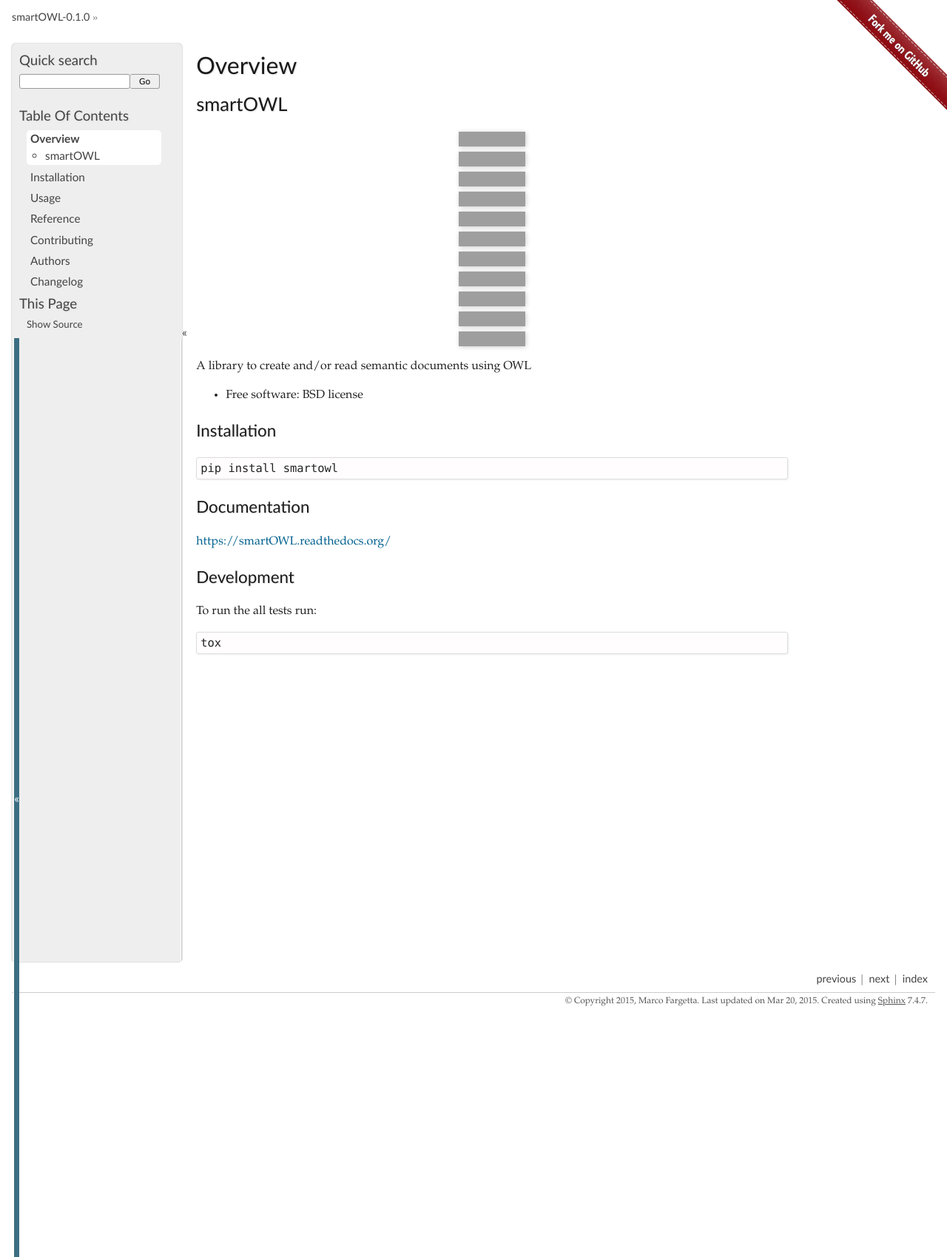
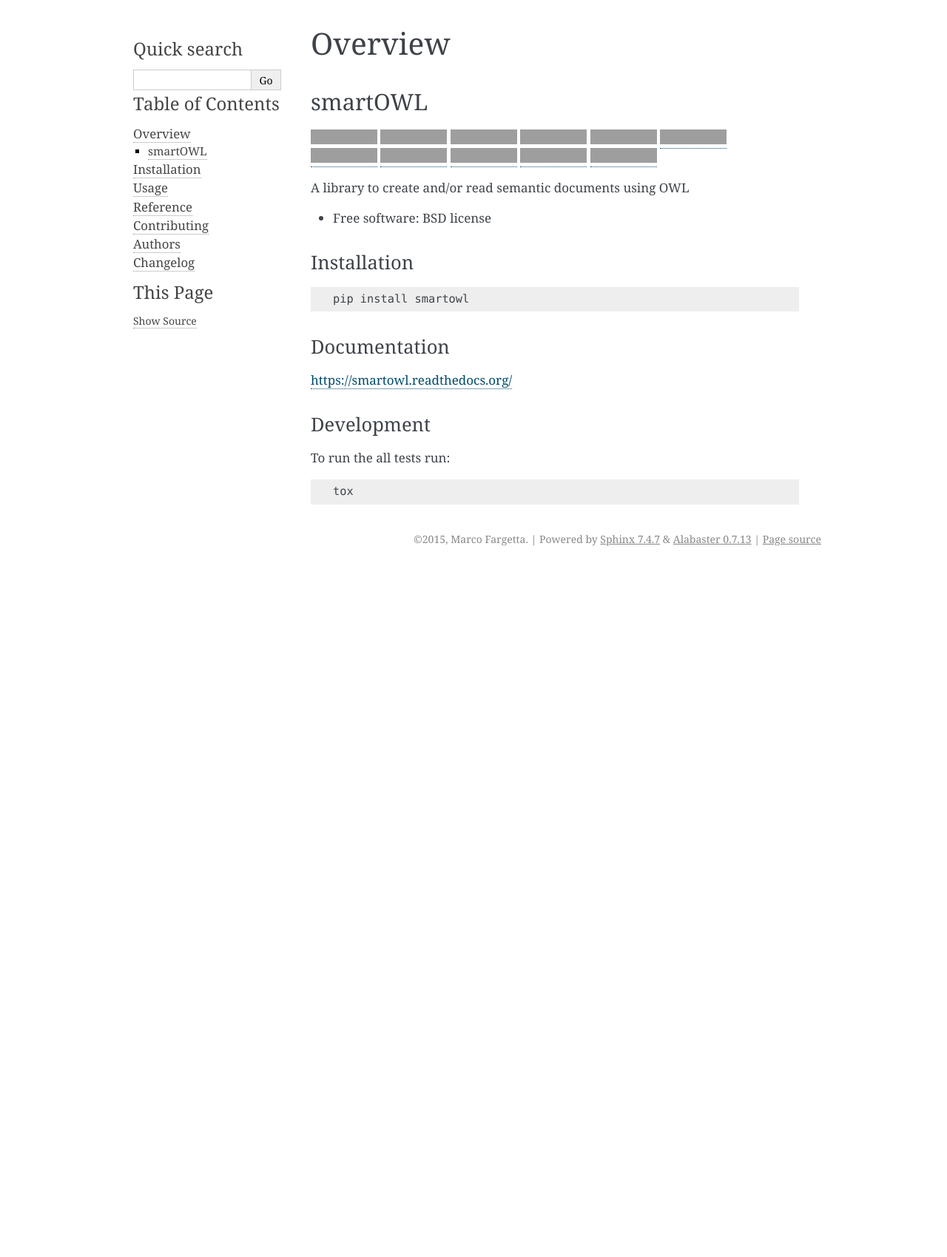
Before and after one commit to fmarco76/smartOWL, a Sphinx documentation site: the page built from docs/readme.rst, in a window 1280 px wide, cut to the strip 0-1699 px from the top of the page. Shown: the whole strip at 74% size. Built offline with Sphinx 7.4.7, drawn with Linux system fonts in a browser that asks for light colours; after the commit the page ends 900 px from its top, so only the background shows below that; grey boxes are pictures that could not be loaded.

Commit message:
Fixed theme docs

```diff
--- a/README.rst
+++ b/README.rst
@@ -63,7 +63,7 @@
 Documentation
 =============
 
-https://smartOWL.readthedocs.org/
+https://smartowl.readthedocs.org/
 
 Development
 ===========
--- a/docs/conf.py
+++ b/docs/conf.py
@@ -27,8 +27,8 @@
 version = release = u'0.1.0'
 
 import sphinx_py3doc_enhanced_theme
-html_theme = "sphinx_py3doc_enhanced_theme"
-html_theme_path = [sphinx_py3doc_enhanced_theme.get_html_theme_path()]
+# html_theme = "sphinx_py3doc_enhanced_theme"
+# html_theme_path = [sphinx_py3doc_enhanced_theme.get_html_theme_path()]
 
 pygments_style = 'trac'
 templates_path = ['.']
```
